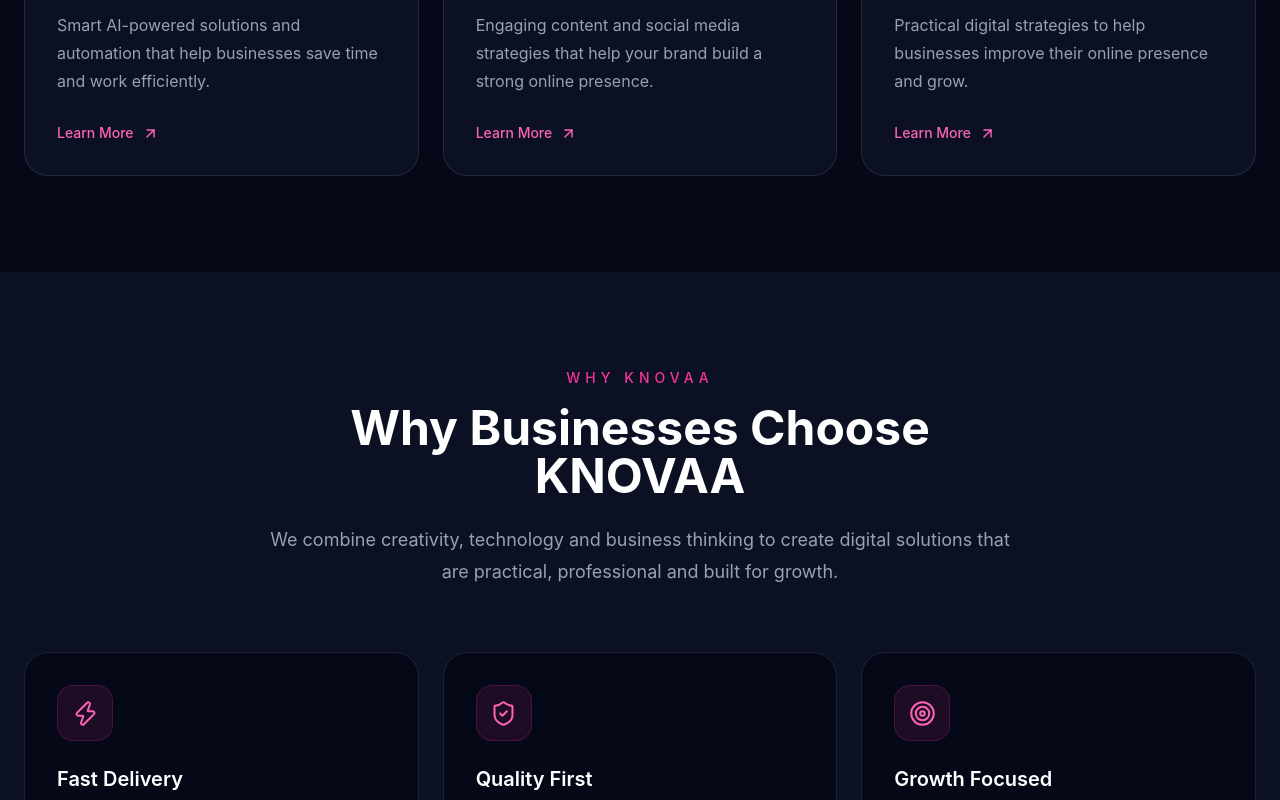
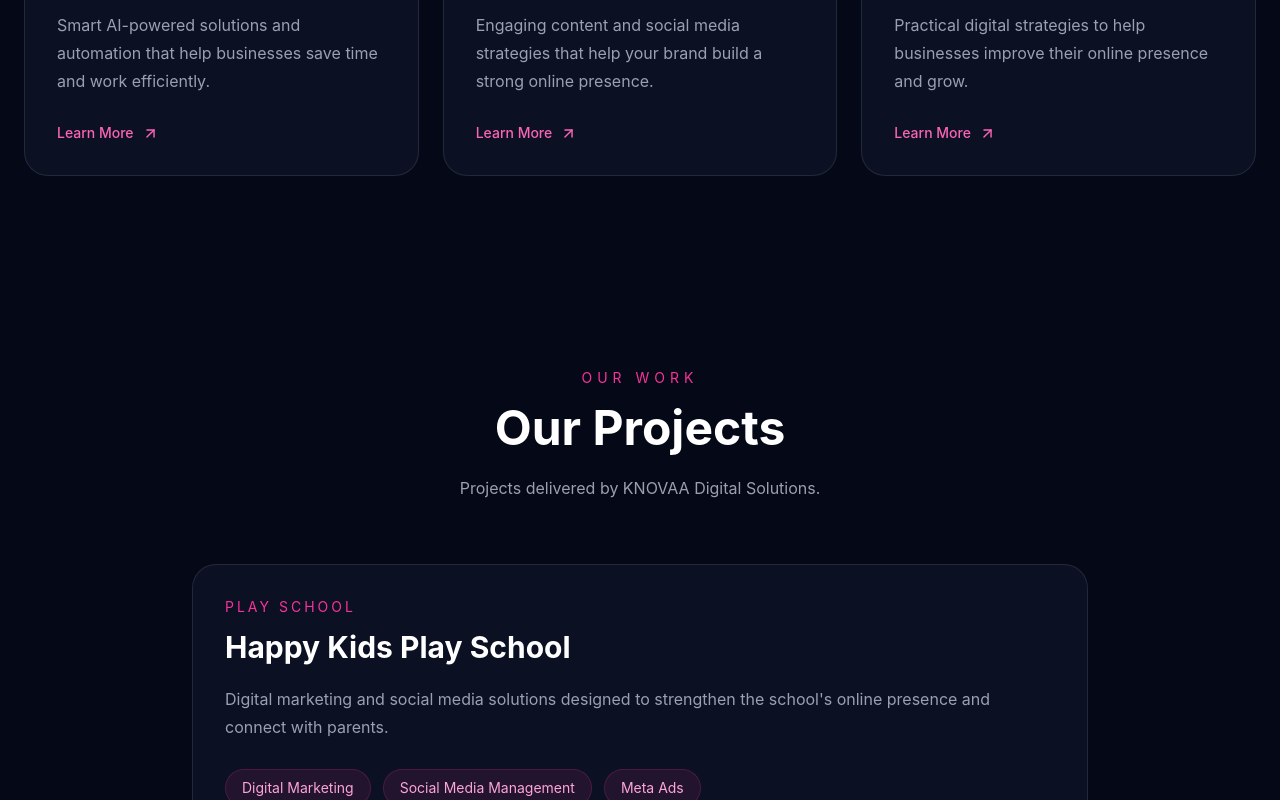
Before and after one commit to ajithrichardpaul/knovaa-website, a React (Vite) app: page / in a window 1280 px wide. Shown: the part 2000-2800 px from the top of the page. Built offline with nearby package versions, Linux system fonts and the light colour scheme.

Commit message:
Update KNOVAA website

```diff
--- a/src/App.tsx
+++ b/src/App.tsx
@@ -3,9 +3,10 @@
 import About from "./components/home/About";
 import Services from "./components/home/Services";
 import WhyChoose from "./components/home/WhyChoose";
+import OurTeam from "./components/home/OurTeam";
 import Contact from "./components/home/Contact";
 import Footer from "./components/home/Footer";
-import OurTeam from "./components/home/OurTeam";
+import Portfolio from "./components/home/Portfolio";
 
 function App() {
   return (
@@ -14,6 +15,7 @@
       <Hero />
       <About />
       <Services />
+      <Portfolio />
       <WhyChoose />
       <OurTeam />
       <Contact />
--- a/src/components/home/Hero.tsx
+++ b/src/components/home/Hero.tsx
@@ -22,10 +22,14 @@
         </p>
 
         <div className="mt-10 flex justify-center gap-5">
-
-          <button className="bg-pink-600 hover:bg-pink-500 px-8 py-4 rounded-full text-white transition">
-            Get Free Consultation
-          </button>
+          <a
+              href="https://wa.me/919342130383?text=Hi%20KNOVAA%2C%20I%27d%20like%20to%20get%20a%20free%20consultation."
+                target="_blank"
+                rel="noopener noreferrer"
+                className="bg-pink-600 hover:bg-pink-500 px-8 py-4 rounded-full text-white transition"
+          >
+              Get Free Consultation
+          </a>
 
           <button
             onClick={() =>
--- /dev/null
+++ b/src/components/home/Portfolio.tsx
@@ -0,0 +1,73 @@
+const Portfolio = () => {
+  return (
+    <section
+      id="portfolio"
+      className="bg-[#050816] py-24 scroll-mt-24"
+    >
+      <div className="max-w-7xl mx-auto px-6">
+
+        <div className="text-center">
+
+          <p className="text-pink-500 uppercase tracking-[5px] text-sm">
+            Our Work
+          </p>
+
+          <h2 className="text-4xl md:text-5xl font-bold text-white mt-4">
+            Our Projects
+          </h2>
+
+          <p className="text-gray-400 mt-6">
+            Projects delivered by KNOVAA Digital Solutions.
+          </p>
+
+        </div>
+
+        <div className="max-w-4xl mx-auto mt-16">
+
+          <div className="bg-[#0B1023] border border-white/10 rounded-3xl overflow-hidden">
+
+
+            <div className="p-8">
+
+              <p className="text-pink-500 text-sm uppercase tracking-[3px]">
+                Play School
+              </p>
+
+              <h3 className="text-3xl font-bold text-white mt-3">
+                Happy Kids Play School
+              </h3>
+
+              <p className="text-gray-400 leading-7 mt-5">
+                Digital marketing and social media solutions designed
+                to strengthen the school's online presence and connect
+                with parents.
+              </p>
+
+              <div className="flex flex-wrap gap-3 mt-7">
+
+                <span className="px-4 py-2 rounded-full bg-pink-500/10 border border-pink-500/20 text-pink-300 text-sm">
+                  Digital Marketing
+                </span>
+
+                <span className="px-4 py-2 rounded-full bg-pink-500/10 border border-pink-500/20 text-pink-300 text-sm">
+                  Social Media Management
+                </span>
+
+                <span className="px-4 py-2 rounded-full bg-pink-500/10 border border-pink-500/20 text-pink-300 text-sm">
+                  Meta Ads
+                </span>
+
+              </div>
+
+            </div>
+
+          </div>
+
+        </div>
+
+      </div>
+    </section>
+  );
+};
+
+export default Portfolio;
```
